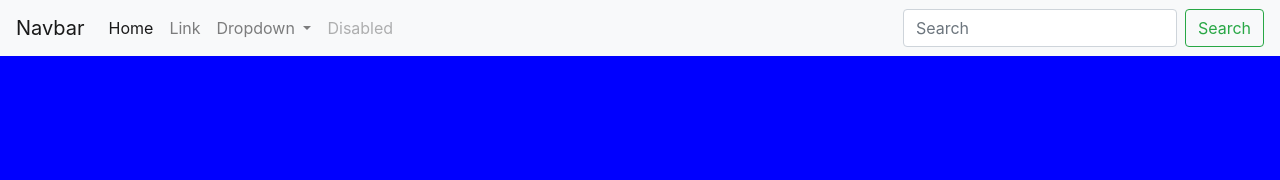
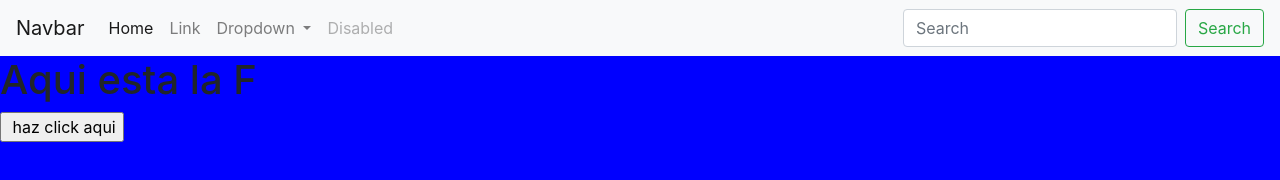
Before and after one commit to camiloordo22vf/lenguajes-dia, a plain HTML site: page index.html in a window 1280 px wide. Drawn offline with nearby package versions, Linux system fonts and the light colour scheme.

Commit message:
añadiendo cambios de javascript

```diff
--- a/index.html
+++ b/index.html
@@ -5,6 +5,7 @@
     <meta http-equiv="X-UA-Compatible" content="IE=edge">
     <meta name="viewport" content="width=device-width, initial-scale=1.0">
     <title>Lenguajes-U-G</title>
+    <script src="js/js.js"></script>
     <link rel="stylesheet" href="css/css.css">
     <link rel="stylesheet" href="https://cdn.jsdelivr.net/npm/bootstrap@4.0.0/dist/css/bootstrap.min.css" integrity="sha384-Gn5384xqQ1aoWXA+058RXPxPg6fy4IWvTNh0E263XmFcJlSAwiGgFAW/dAiS6JXm" crossorigin="anonymous">
     <script src="https://cdn.jsdelivr.net/npm/bootstrap@4.0.0/dist/js/bootstrap.min.js" integrity="sha384-JZR6Spejh4U02d8jOt6vLEHfe/JQGiRRSQQxSfFWpi1MquVdAyjUar5+76PVCmYl" crossorigin="anonymous"></script>
@@ -47,5 +48,8 @@
           </form>
         </div>
       </nav>
+<h1>Aqui esta la F</h1>
+<input type="button"  onclick="hola()" value=" haz click aqui">
+
 </body>
 </html>
--- /dev/null
+++ b/js/js.js
@@ -0,0 +1,3 @@
+function hola() {
+    alert("bienvenidos a nuestra pagian de prueba");
+}
```
